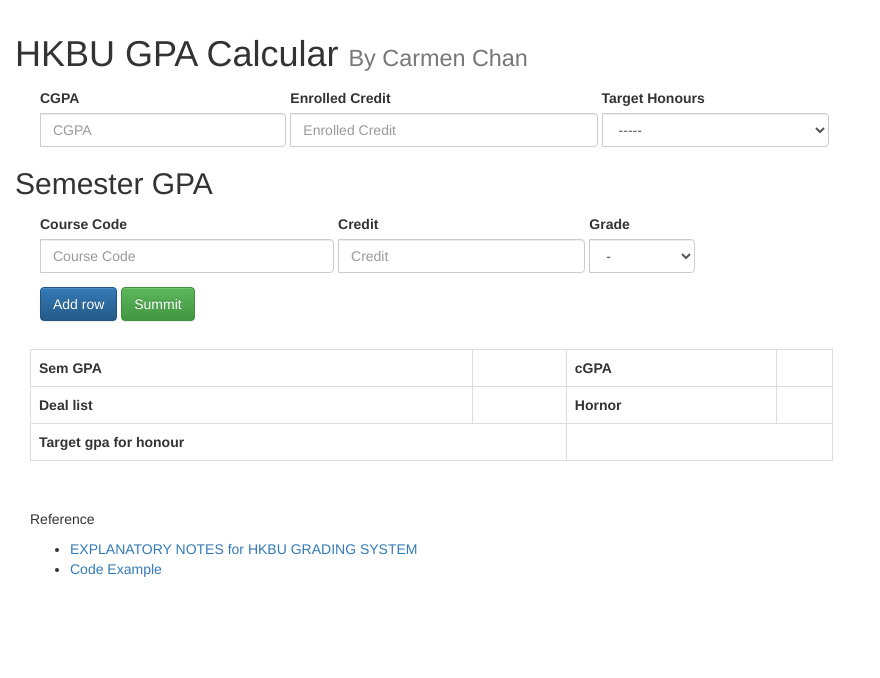
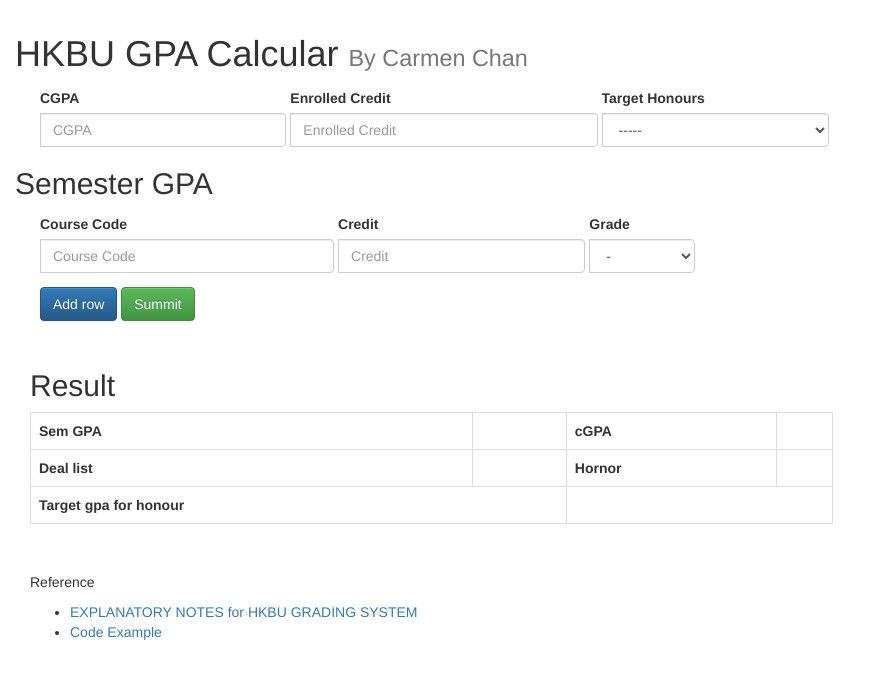
Before and after one commit to chlorella/Homework4, a plain HTML site: page index.html in a window 1280 px wide. Shown: the whole page, without its empty margins (0-880 px from the left). Drawn offline with nearby package versions, Linux system fonts and the light colour scheme.

Commit message:
Add result

```diff
--- a/index.html
+++ b/index.html
@@ -86,6 +86,7 @@
       <button type="summit" id="summit" class="btn btn-success">Summit</button>
     </dir>
     <dir class="col-md-8">
+      <h2>Result</h2>
       <table class="table table-bordered">
         <tr>
           <th>Sem GPA</td>
```
